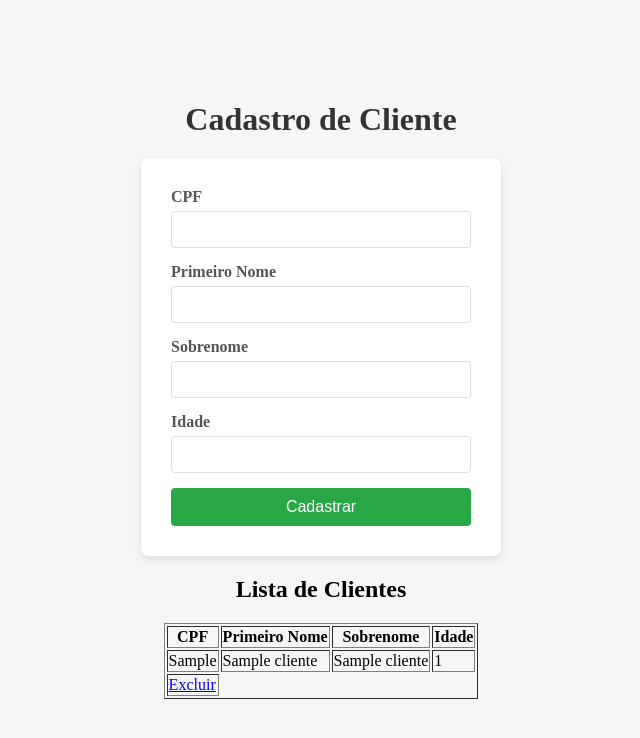
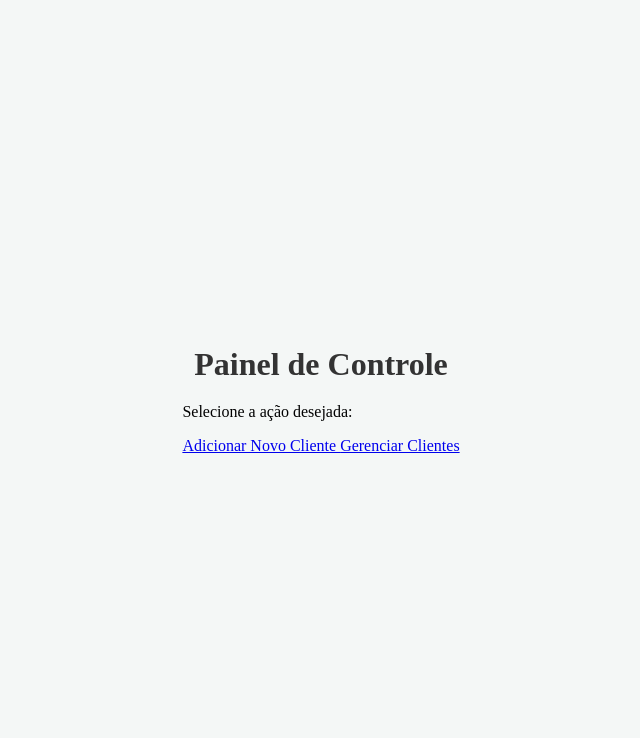
Before and after one commit to oLucaas/integracaoWeb, a Flask app: page / in a window 1280 px wide. Shown: the top 738 px of the page, without its empty margins (319-959 px from the left). Run offline with Flask 3, Linux system fonts and the light colour scheme; tables that the repository leaves empty or names only in its code hold one stand-in row (values such as "Sample post").

Commit message:
Add files via upload

```diff
--- a/integracaoBDNT/templates/index.html
+++ b/integracaoBDNT/templates/index.html
@@ -7,45 +7,17 @@
     <link rel="stylesheet" href="static/style.css">
 </head>
 <body>
-    <h1>Cadastro de Cliente</h1>
-    <form action="/cadastrar" method="POST">
-        <label for="c_cpf">CPF</label>
-        <input type="text" name="cpf" id="c_cpf" required>
-
-        <label for="c_primeiro_nome">Primeiro Nome</label>
-        <input type="text" name="primeiro_nome" id="c_primeiro_nome" required>
-
-        <label for="c_sobrenome">Sobrenome</label>
-        <input type="text" name="sobrenome" id="c_sobrenome" required>
-
-        <label for="c_idade">Idade</label>
-        <input type="number" name="idade" step="1" id="c_idade" required>
-
-        <button type="submit">Cadastrar</button>
-    </form>
-        <h2>Lista de Clientes</h2>
-        <table border="1">
-            <thead>
-                <th>CPF</th>
-                <th>Primeiro Nome</th>
-                <th>Sobrenome</th>
-                <th>Idade</th>
-            </thead>
-            <tbody>
-                {% for cliente in clientes %}
-                    <tr>
-                        <td>{{cliente.CPF}}</td>
-                        <td>{{cliente.PRIMEIRO_NOME}}</td>
-                        <td>{{cliente.SOBRENOME}}</td>
-                        <td>{{cliente.IDADE}}</td>
-                    </tr>
-                    <td>
-                        <a href="{{url_for('excluir', cpf=cliente.CPF)}}"
-                        onclick="return confirm('Deseja remover este cliente?')">
-                        Excluir</a>
-                    </td>
-                {% endfor %}
-            </tbody>
-        </table>
+    <div class="container">
+        <h1>Painel de Controle</h1>
+        <p>Selecione a ação desejada:</p>
+        <div class="button-group">
+            <a href="/formulario" class="btn btn-add">
+                Adicionar Novo Cliente
+            </a>
+            <a href="/clientes" class="btn btn-remove">
+                Gerenciar Clientes
+            </a>
+        </div>
+    </div>
 </body>
 </html>
```
Also changed, not shown: integracaoBDNT/templates/cadastro.html (added, +27 -0 lines), integracaoBDNT/templates/tabela.html (added, +38 -0 lines).
